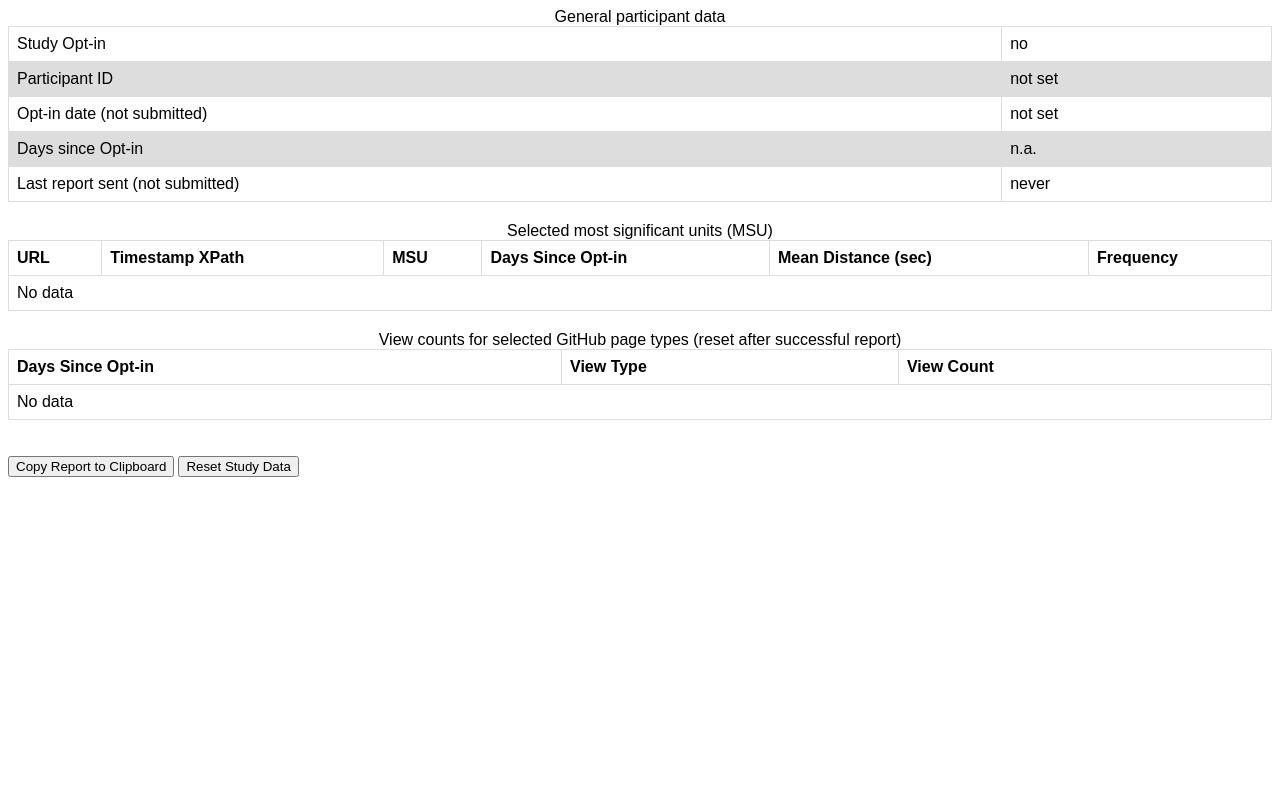
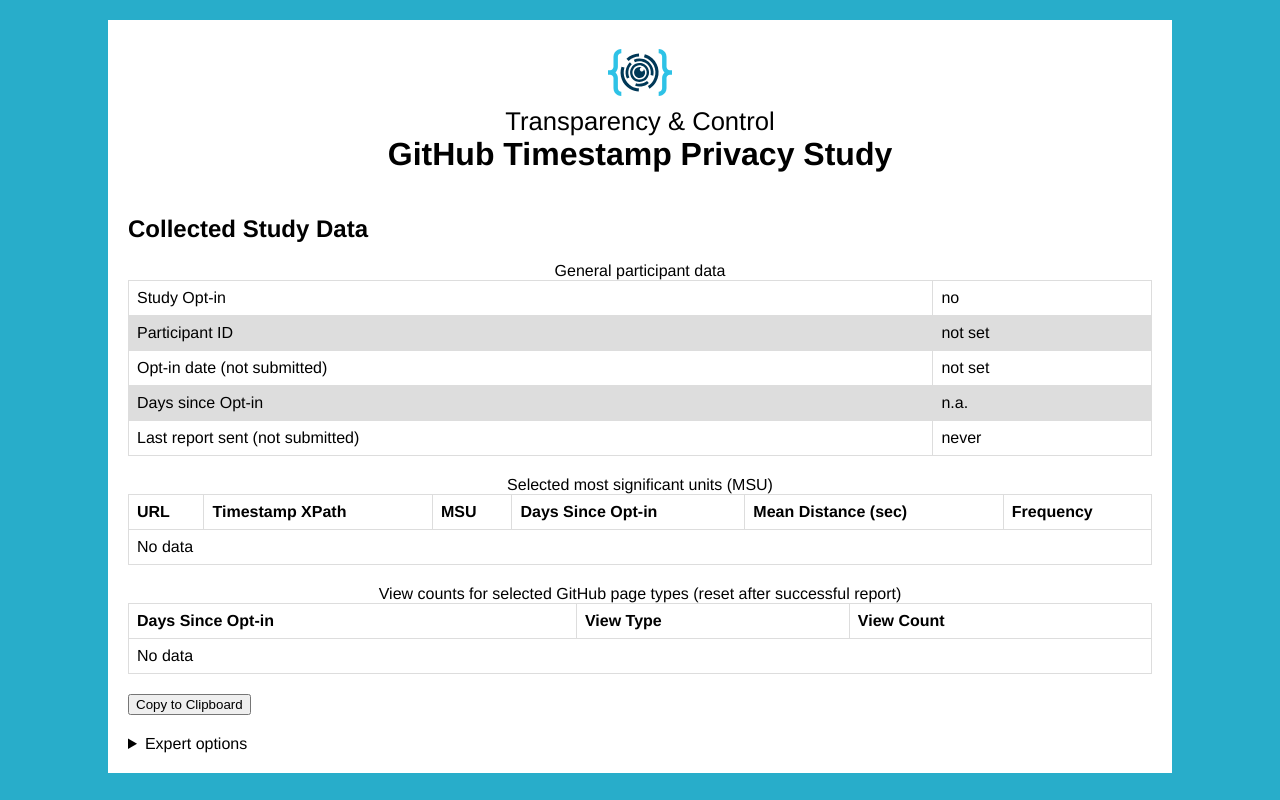
Before and after one commit to vogellacompany/empri-browser-extension, a website: page app/pages/studydataview.html in a window 1280 px wide. Drawn offline with Linux system fonts and the light colour scheme.

Commit message:
Touch up study data view page

```diff
--- a/app/pages/studydataview.html
+++ b/app/pages/studydataview.html
@@ -8,6 +8,12 @@
 
   <body>
     <div class="content">
+      <img id="logo" src="../images/on.svg" alt="">
+      <h1>
+        <span class="pretitle">Transparency & Control</span>
+        GitHub Timestamp Privacy Study
+      </h1>
+      <h2>Collected Study Data</h2>
       <table id="participant-data">
         <caption>General participant data</caption>
         <tbody>
@@ -67,9 +73,16 @@
         </tbody>
       </table>
       <form>
-        <button id="clipcopy">Copy Report to Clipboard</button>
-        <button id="studypurge">Reset Study Data</button>
+        <button id="clipcopy">Copy to Clipboard</button>
       </form>
+      <details id="expert-options">
+        <summary>Expert options</summary>
+        <form class="box box-warn">
+          <span>Warning</span>
+          Resetting will delete your local study data and start a new participation.
+          <button id="studypurge">Reset Study Data</button>
+        </form>
+      </details>
     </div>
     <script src="../scripts/studydataview.js"></script>
   </body>
--- a/app/styles/studydataview.css
+++ b/app/styles/studydataview.css
@@ -1,5 +1,41 @@
+body {
+  background-color: #28ADCA;
+  color: white;
+  font-size: normal;
+  font-family: Helvetica, Arial, sans-serif;
+}
+
+.content {
+  max-width: 1024px;
+  margin: 20px auto;
+  padding: 20px;
+  background-color: white;
+  color: black;
+  display: flex;
+  align-items: stretch;
+  justify-content: center;
+  flex-direction: column;
+}
+
+h1 {
+  margin-top: 0.1em;
+  text-align: center;
+}
+.pretitle {
+  font-size: 80%;
+  font-weight: normal;
+  display: block;
+  text-align: center;
+}
+h2 {
+}
+
+#logo {
+  align-self: center;
+  width: 64px;
+}
+
 table {
-  font-family: arial, sans-serif;
   border-collapse: collapse;
   width: 100%;
   margin-bottom: 20px;
@@ -15,6 +51,22 @@
   background-color: #dddddd;
 }
 
-form {
-  padding: 1em 0;
+#expert-options {
+  margin-top: 20px;
+  align-items: left;
+  justify-content: left;
 }
+.box {
+  color: #555;
+  border-radius: 10px;
+  padding: 10px;
+  margin: 10px 0;
+}
+.box span {
+  font-weight: bold;
+  text-transform: uppercase;
+}
+.box-warn {
+  background-color: #fff8c4;
+  border: 1px solid #f2c779;
+}
```
